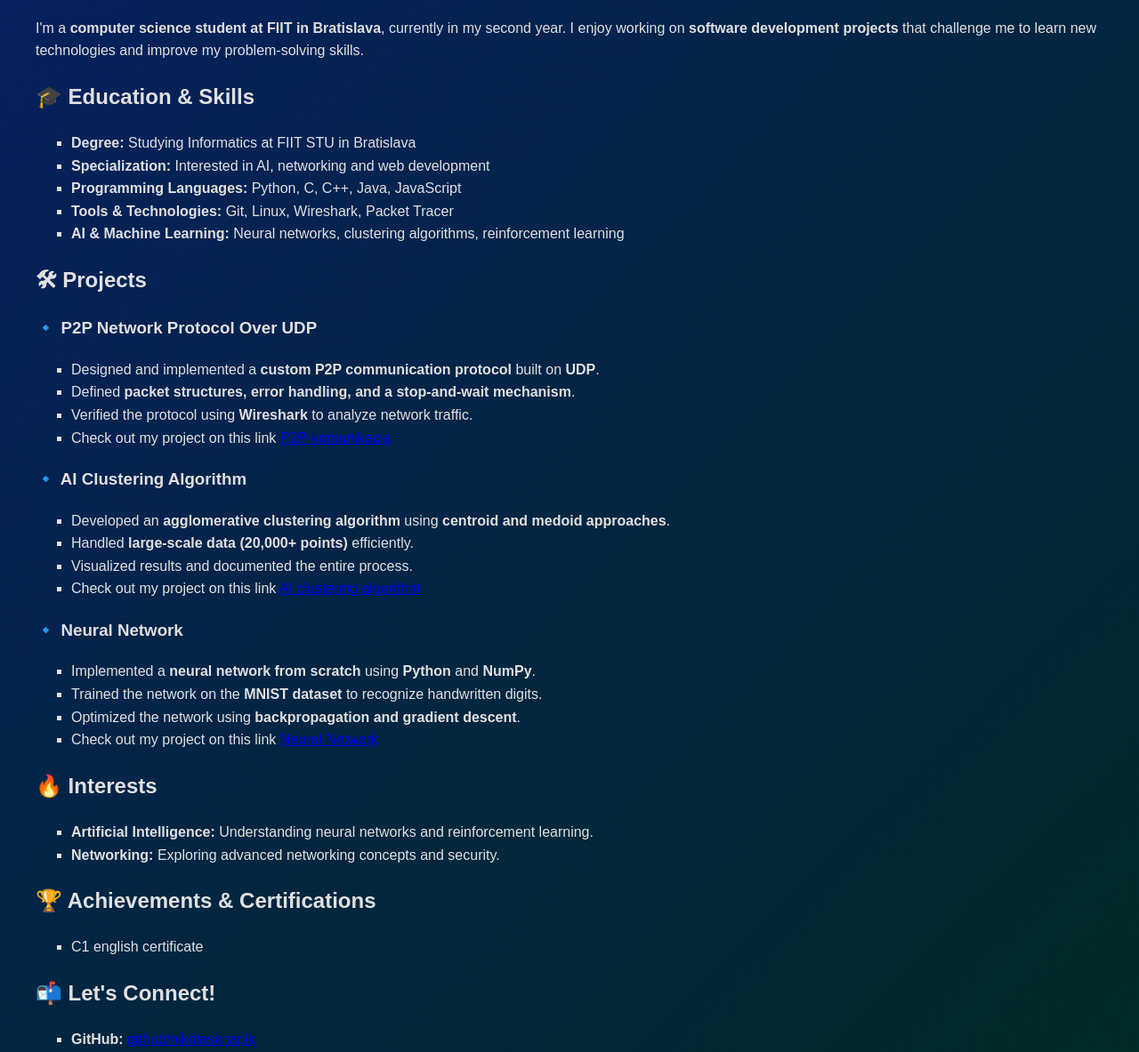
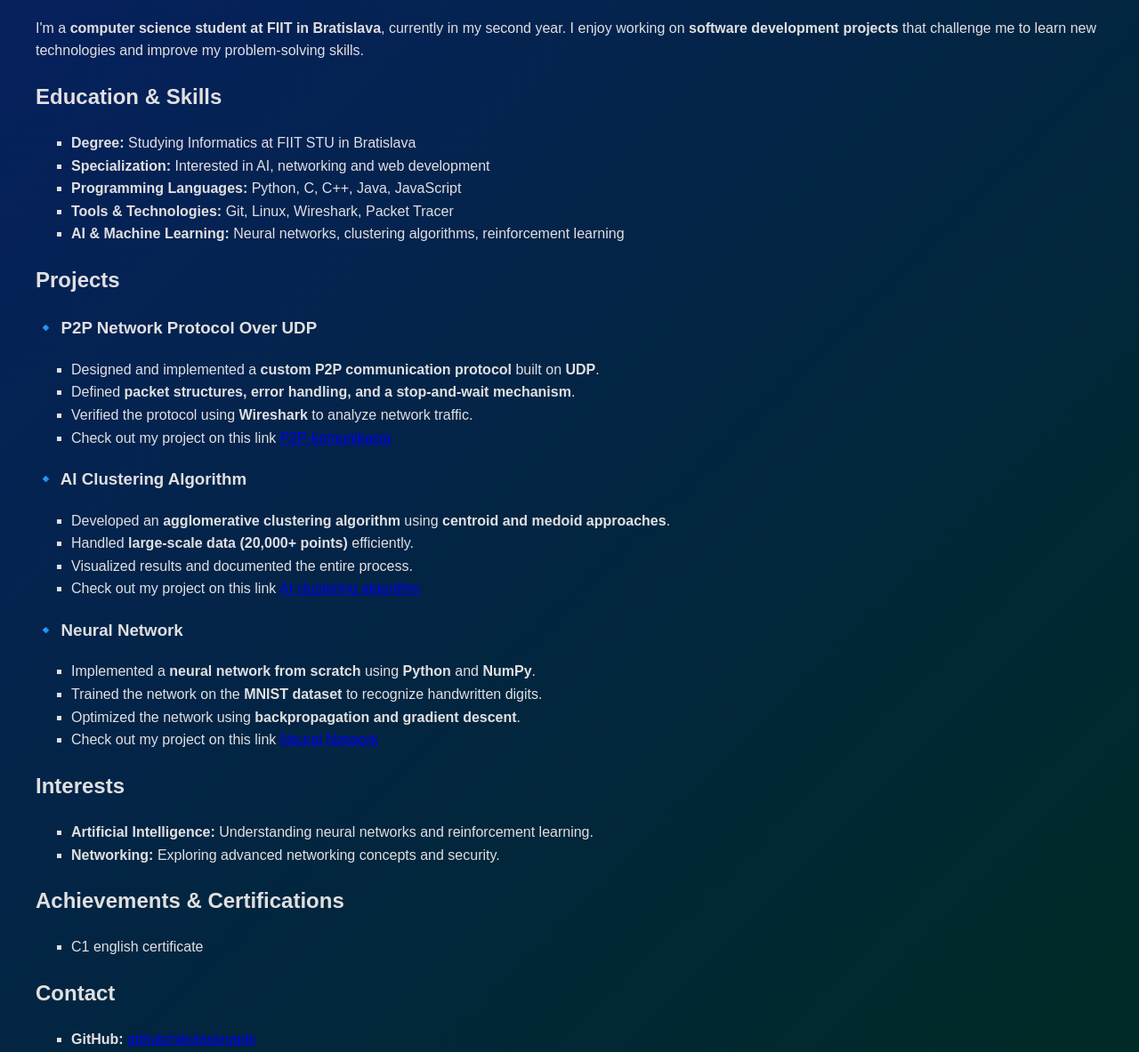
Before and after one commit to nikolasknapik/nikolasknapik.github.io, a plain HTML site: page index.html in a window 1280 px wide. Shown: the part 94-1277 px from the top of the page at 89% size. Drawn offline with Linux system fonts and the light colour scheme.

Commit message:
Odstranil som emojis

```diff
--- a/index.html
+++ b/index.html
@@ -21,7 +21,7 @@
         I enjoy working on <strong>software development projects</strong> that challenge me to learn new technologies and
         improve my problem-solving skills.</p>
 
-    <h2>🎓 Education & Skills</h2>
+    <h2> Education & Skills</h2>
     <ul>
         <li><strong>Degree:</strong> Studying Informatics at FIIT STU in Bratislava</li>
         <li><strong>Specialization:</strong> Interested in AI, networking and web development</li>
@@ -30,7 +30,7 @@
         <li><strong>AI & Machine Learning:</strong> Neural networks, clustering algorithms, reinforcement learning</li>
     </ul>
 
-    <h2>🛠 Projects</h2>
+    <h2> Projects</h2>
     <h3>🔹 P2P Network Protocol Over UDP</h3>
     <ul>
         <li>Designed and implemented a <strong>custom P2P communication protocol</strong> built on <strong>UDP</strong>.</li>
@@ -56,19 +56,19 @@
     </ul>
 
 
-    <h2>🔥 Interests</h2>
+    <h2> Interests</h2>
     <ul>
         <li><strong>Artificial Intelligence:</strong> Understanding neural networks and reinforcement learning.</li>
         <li><strong>Networking:</strong> Exploring advanced networking concepts and security.</li>
     </ul>
 
-    <h2>🏆 Achievements & Certifications</h2>
+    <h2> Achievements & Certifications</h2>
     <ul>
         <li>C1 english certificate</li>
     </ul>
 
 
-    <h2>📬 Let's Connect!</h2>
+    <h2> Contact</h2>
     <ul>
         <li><strong>GitHub:</strong> <a href="https://github.com/nikolasknapik">github/nikolasknapik</a></li>
         <li><strong>Email:nikolasknapik@gmail.com</li>
```
